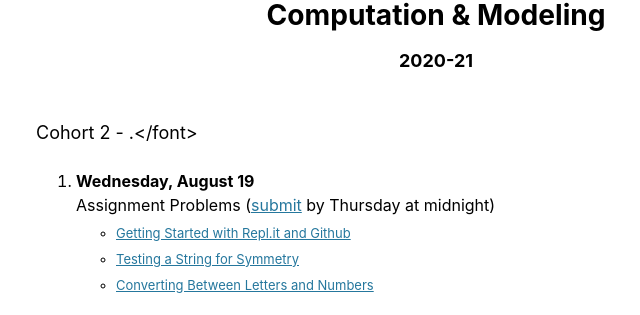
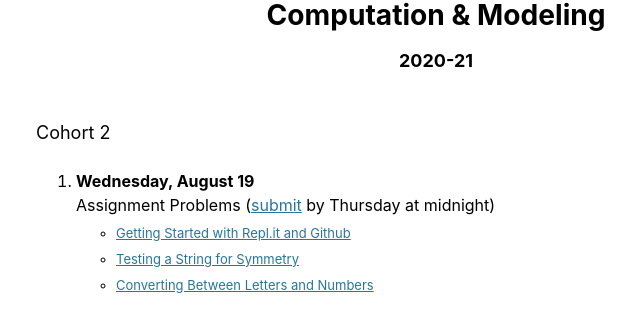
Before and after one commit to skycakjustin/eurisko-us.github.io, a Jekyll site: the page built from _pages/computation-and-modeling-2020-21.md, in a window 1280 px wide. Shown: the part 312-627 px from the top of the page, without its empty margins (204-844 px from the left). Built offline with Jekyll 4.4.1, drawn with Linux system fonts in a browser that asks for light colours.

Commit message:
Update computation-and-modeling-2020-21.md

```diff
--- a/_pages/computation-and-modeling-2020-21.md
+++ b/_pages/computation-and-modeling-2020-21.md
@@ -11,7 +11,7 @@ author_profile: false
 
 <div style="width:100%; max-width:800px; margin:auto">
 
-<br><p>Cohort 2 - <!--<font size="2em"><a class="body" target="_blank" href="https://eurisko-us.github.io/files/problem_graph_iteration_2.html">knowledge graph</a>--><!--, <a class="body" target="_blank" href="https://docs.google.com/spreadsheets/d/1LktrKUE1FW9qiV0tDG8XAspDxXTSUsbeZYet7dvrBgw/edit?usp=sharing">code review / refactoring / commandments</a>-->.</font></p>
+<br><p>Cohort 2<!-- -<font size="2em"><a class="body" target="_blank" href="https://eurisko-us.github.io/files/problem_graph_iteration_2.html">knowledge graph</a>--><!--, <a class="body" target="_blank" href="https://docs.google.com/spreadsheets/d/1LktrKUE1FW9qiV0tDG8XAspDxXTSUsbeZYet7dvrBgw/edit?usp=sharing">code review / refactoring / commandments</a>.</font>--></p>
 
 <font size="3em"><ol reversed start="1">
     <li><b>Wednesday, August 19</b>
```
